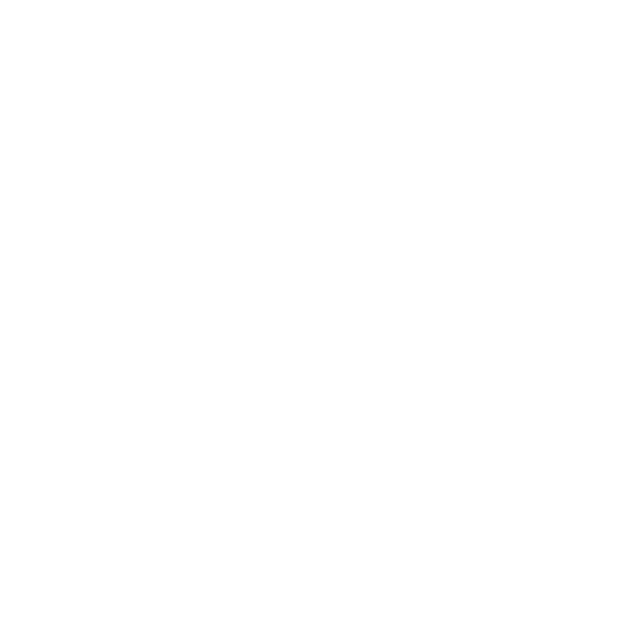
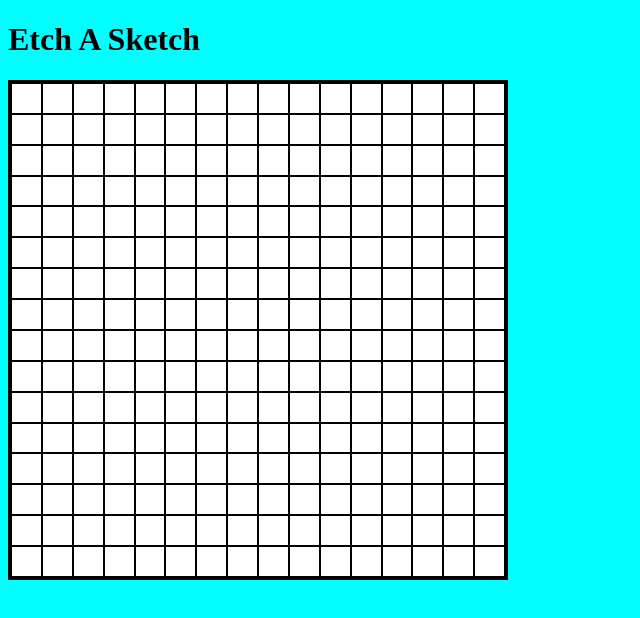
Before and after one commit to LeeWVR/EtchASketch, a plain HTML site: page index.html in a window 1280 px wide. Shown: the whole page, without its empty margins (0-640 px from the left). Drawn offline with Linux system fonts and the light colour scheme.

Commit message:
Added grid that changes number of divs in canvas

```diff
--- a/index.html
+++ b/index.html
@@ -4,9 +4,13 @@
     <meta charset="UTF-8">
     <meta http-equiv="X-UA-Compatible" content="IE=edge">
     <meta name="viewport" content="width=device-width, initial-scale=1.0">
-    <title>Document</title>
+    <title>Etch A Sketch</title>
+    <link rel="stylesheet" href="style.css">
+    <script src="javascript.js" defer></script>
 </head>
 <body>
+    <h1>Etch A Sketch</h1>
 
+    <div class="canvas"></div>
 </body>
 </html>
--- a/javascript.js
+++ b/javascript.js
@@ -0,0 +1,10 @@
+const canvas = document.querySelector(".canvas");
+let row =16;
+canvas.style.gridTemplateColumns = `repeat(${row},1fr)`;
+let totalDivs = row * row;
+
+for (i=0; i< totalDivs; i++) {
+let block = document.createElement("div");
+block.classList.add("block");
+canvas.appendChild(block);
+}
--- a/style.css
+++ b/style.css
@@ -0,0 +1,23 @@
+* {
+    background-color: aqua;
+    box-sizing: border-box;
+}
+
+.canvas {
+    display: grid;
+    grid-template-columns: repeat(16,1fr);
+    height: 500px;
+    width: 500px;
+    border-style: solid;
+    border-color: black;
+    background-color: beige;
+}
+
+.block {
+    width: auto;
+    height: auto;
+    background-color: white;
+    border-style: solid;
+    border-width: 1px;
+
+}
```
